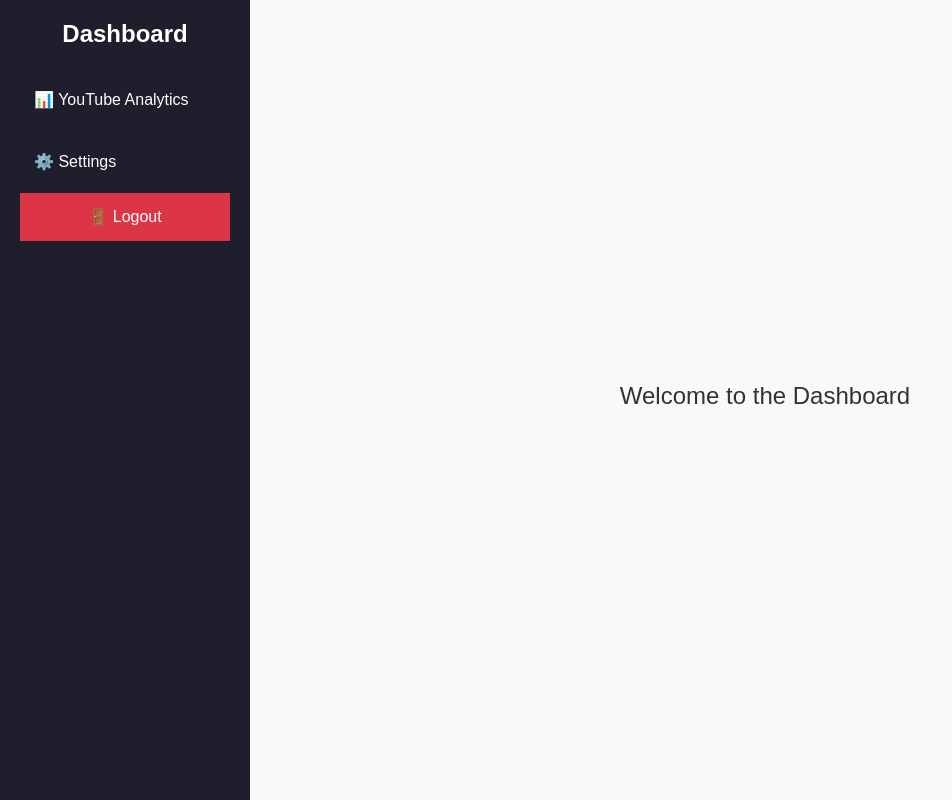
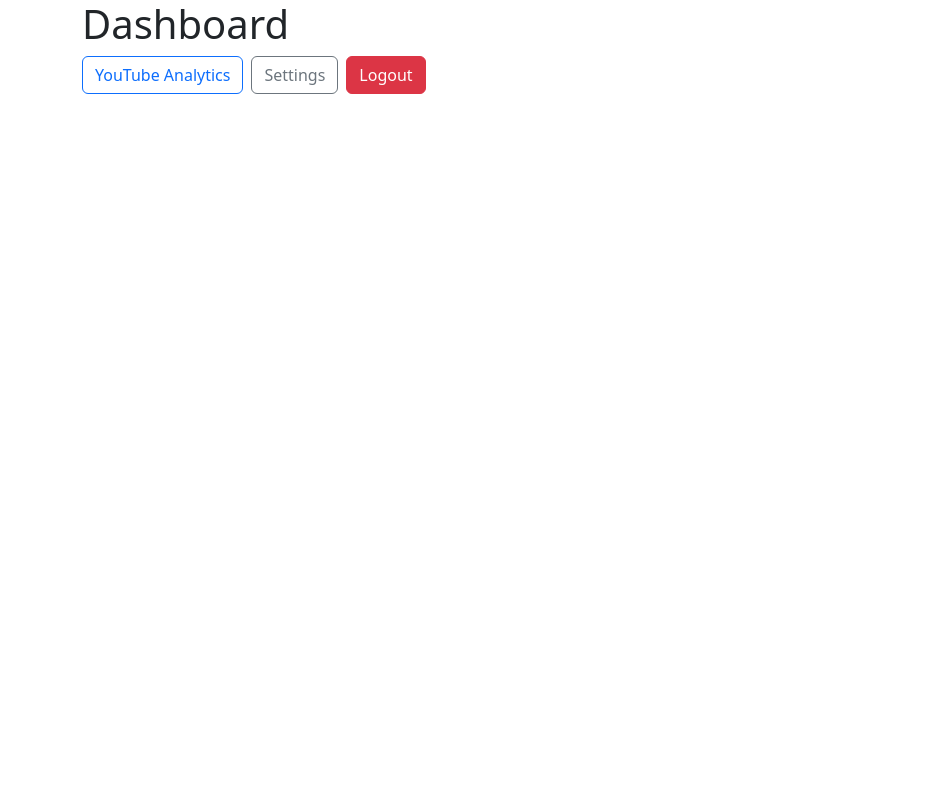
Before and after one commit to Pavithraa77/SOCIALEYES, a React (Vite) app in the folder youtubeanalytics/: page /dashboard in a window 1280 px wide. Shown: the whole page, without its empty margins (0-952 px from the left). Built offline with nearby package versions, Linux system fonts and the light colour scheme.

Commit message:
DashBoard changes

```diff
--- a/youtubeanalytics/src/pages/DashBoard.jsx
+++ b/youtubeanalytics/src/pages/DashBoard.jsx
@@ -1,42 +1,28 @@
 import { useState } from "react";
 import { useNavigate } from "react-router-dom";
 import YouTubeAnalytics from "./YoutubeAnalytics";
-import "./Dashboard.css"; // Import the CSS file
 
 const Dashboard = () => {
   const [activeFeature, setActiveFeature] = useState("home");
   const navigate = useNavigate();
 
   return (
-    <div className="dashboard-container">
-      {/* Sidebar */}
-      <div className="sidebar">
-        <h2 className="dashboard-title">Dashboard</h2>
-        <nav className="nav-menu">
-          <button
-            className={`nav-button ${activeFeature === "youtube" ? "active" : ""}`}
-            onClick={() => setActiveFeature("youtube")}
-          >
-            📊 YouTube Analytics
-          </button>
-          <button
-            className={`nav-button ${activeFeature === "settings" ? "active" : ""}`}
-            onClick={() => setActiveFeature("settings")}
-          >
-            ⚙️ Settings
-          </button>
-          <button className="logout-button" onClick={() => navigate("/")}>
-            🚪 Logout
-          </button>
-        </nav>
-      </div>
+    <div className="container">
+      <h1>Dashboard</h1>
+      <nav className="mb-3">
+        <button className="btn btn-outline-primary me-2" onClick={() => setActiveFeature("youtube")}>
+          YouTube Analytics
+        </button>
+        <button className="btn btn-outline-secondary me-2" onClick={() => setActiveFeature("settings")}>
+          Settings
+        </button>
+        <button className="btn btn-danger" onClick={() => navigate("/")}>
+          Logout
+        </button>
+      </nav>
 
-      {/* Content Area */}
-      <div className="content">
-        {activeFeature === "youtube" && <YouTubeAnalytics />}
-        {activeFeature === "settings" && <h3 className="content-heading">Settings Page (Coming Soon)</h3>}
-        {activeFeature === "home" && <h3 className="content-heading">Welcome to the Dashboard</h3>}
-      </div>
+      {activeFeature === "youtube" && <YouTubeAnalytics />}
+      {activeFeature === "settings" && <h3>Settings Page (Coming Soon)</h3>}
     </div>
   );
 };
```
